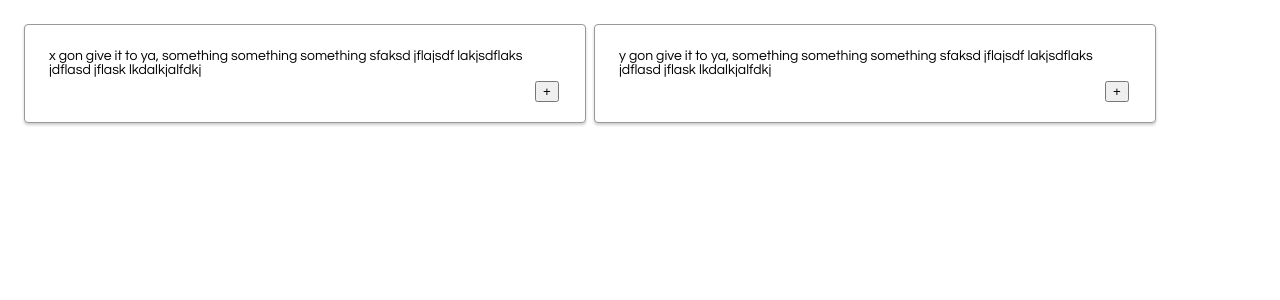
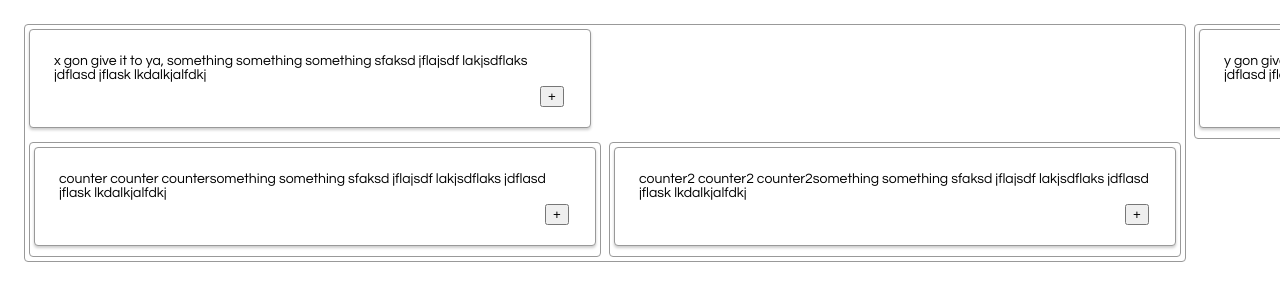
Before and after one commit to pdaulby/discuss, a React app: page / in a window 1280 px wide. Shown: the top 300 px of the page. Built offline with nearby package versions, Linux system fonts and the light colour scheme.

Commit message:
add recursive counterpoints

```diff
--- a/src/index.css
+++ b/src/index.css
@@ -8,7 +8,19 @@
   transition: 0.3s;
   padding: 20px;
   margin-bottom: 10px;
+}
+
+.point {
+  background: #fff;
+  border: 1px solid #999;
+  border-radius: 4px;
+  margin: 4px;
   float: left;
+
+}
+
+.counterPoint {
+
 }
 
 .description {
--- a/src/index.js
+++ b/src/index.js
@@ -6,7 +6,19 @@ import {PointBox} from './pointBox';
 const R = require('ramda');
 
 const renderPointBox = (value) => (<PointBox description={value.description} onClick={()=>(alert('not implemented'))}/>);
-const renderAll = R.map(renderPointBox);
+
+const renderPoint = function(point) {
+    return(
+        <div className="point">
+            {renderPointBox(point)}
+            <div className="counterPoint">
+                {R.map(renderPoint, point.counterpoints)}
+            </div>
+        </div>
+    )
+}
+
+const renderAll = R.map(renderPoint);
 
 class All extends React.Component {
     constructor(props) {
@@ -14,12 +26,19 @@ class All extends React.Component {
         this.state = {
             points: [
                 {
-                    id: 0,
                     description: "x gon give it to ya, something something something sfaksd jflajsdf lakjsdflaks jdflasd jflask lkdalkjalfdkj",
-                    counterpoints: []
+                    counterpoints: [
+                        {
+                            description: "counter counter countersomething something sfaksd jflajsdf lakjsdflaks jdflasd jflask lkdalkjalfdkj",
+                            counterpoints: []
+                        },
+                        {
+                            description: "counter2 counter2 counter2something something sfaksd jflajsdf lakjsdflaks jdflasd jflask lkdalkjalfdkj",
+                            counterpoints: []
+                        },
+                    ]
                 },
                 {
-                    id: 0,
                     description: "y gon give it to ya, something something something sfaksd jflajsdf lakjsdflaks jdflasd jflask lkdalkjalfdkj",
                     counterpoints: []
                 },
```
Also changed, not shown: 1 other file.
